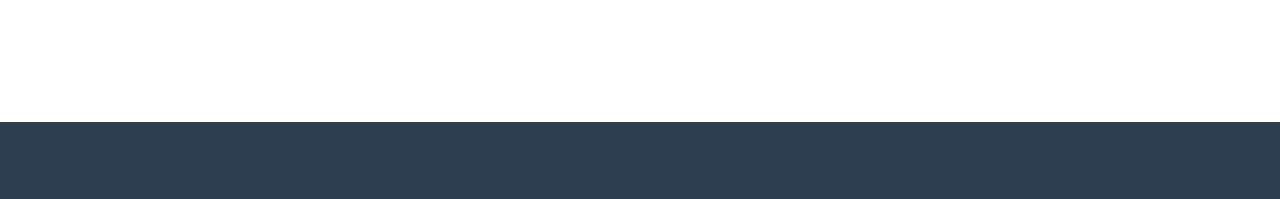
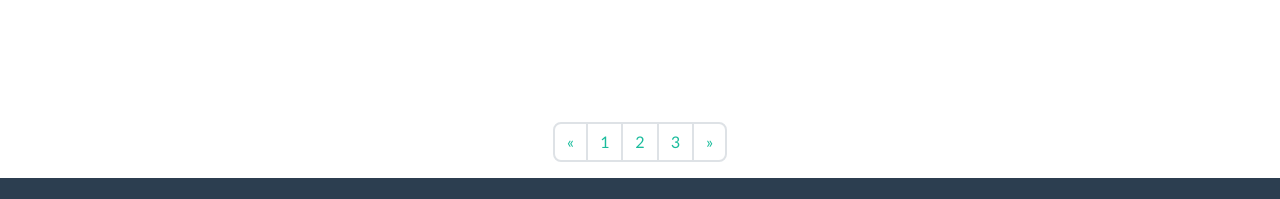
Before and after one commit to Elzehiri/profile, a plain HTML site: page index.html in a window 1280 px wide. Shown: the part 1825-2024 px from the top of the page. Drawn offline with nearby package versions, Linux system fonts and the light colour scheme.

Commit message:
Update index.html

```diff
--- a/index.html
+++ b/index.html
@@ -17,10 +17,16 @@
         <link href="css/styles.css" rel="stylesheet" />
     </head>
     <body id="page-top">
+
+
+
+
         <!-- Navigation-->
         <nav class="navbar navbar-expand-lg bg-secondary text-uppercase fixed-top" id="mainNav">
             <div class="container">
                 <a class="navbar-brand" href="#page-top">Mohamed Elzehiri</a>
+
+
 
             </div>
         </nav>
@@ -174,16 +180,35 @@
 
                 </div>
             </div>
+
+
         </section>
 
 
 
-        <!-- About Section-->
+        <!-- pagination -->
+
+        <div class="d-flex justify-content-center">
+            <ul class="pagination">
+                <li class="page-item">
+                  <a class="page-link" href="#" aria-label="Previous">
+                    <span aria-hidden="true">&laquo;</span>
+                    <span class="sr-only">Previous</span>
+                  </a>
+                </li>
+                <li class="page-item"><a class="page-link" href="#">1</a></li>
+                <li class="page-item"><a class="page-link" href="#">2</a></li>
+                <li class="page-item"><a class="page-link" href="#">3</a></li>
+                <li class="page-item">
+                  <a class="page-link" href="#" aria-label="Next">
+                    <span aria-hidden="true">&raquo;</span>
+                    <span class="sr-only">Next</span>
+                  </a>
+                </li>
+              </ul>
+        </div>
 
 
-
-
-        <!-- Contact Section-->
 
 
 
@@ -227,6 +252,8 @@
 
 
 
+
+
         <!-- Bootstrap core JS-->
         <script src="https://cdn.jsdelivr.net/npm/bootstrap@5.2.3/dist/js/bootstrap.bundle.min.js"></script>
         <!-- Core theme JS-->
```
